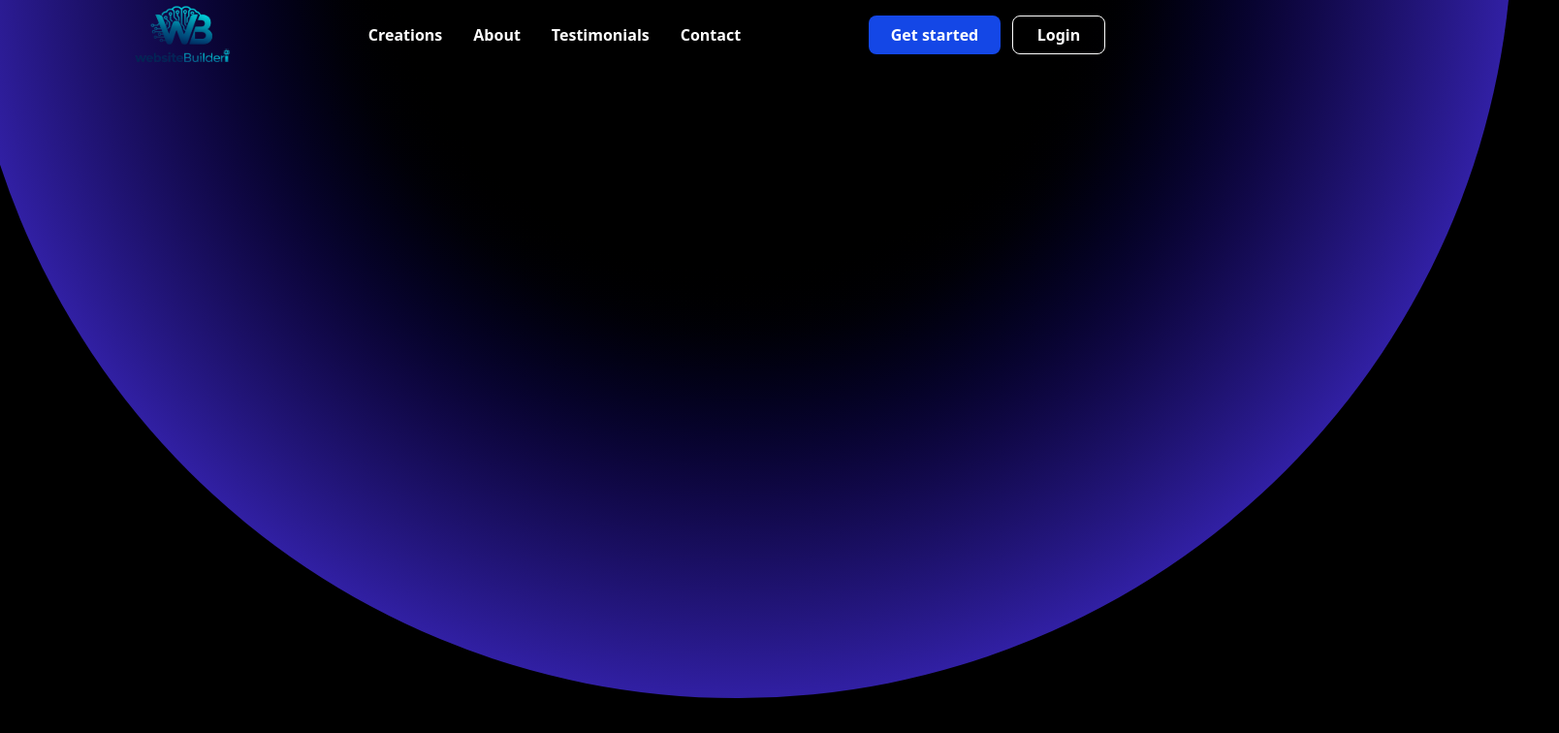
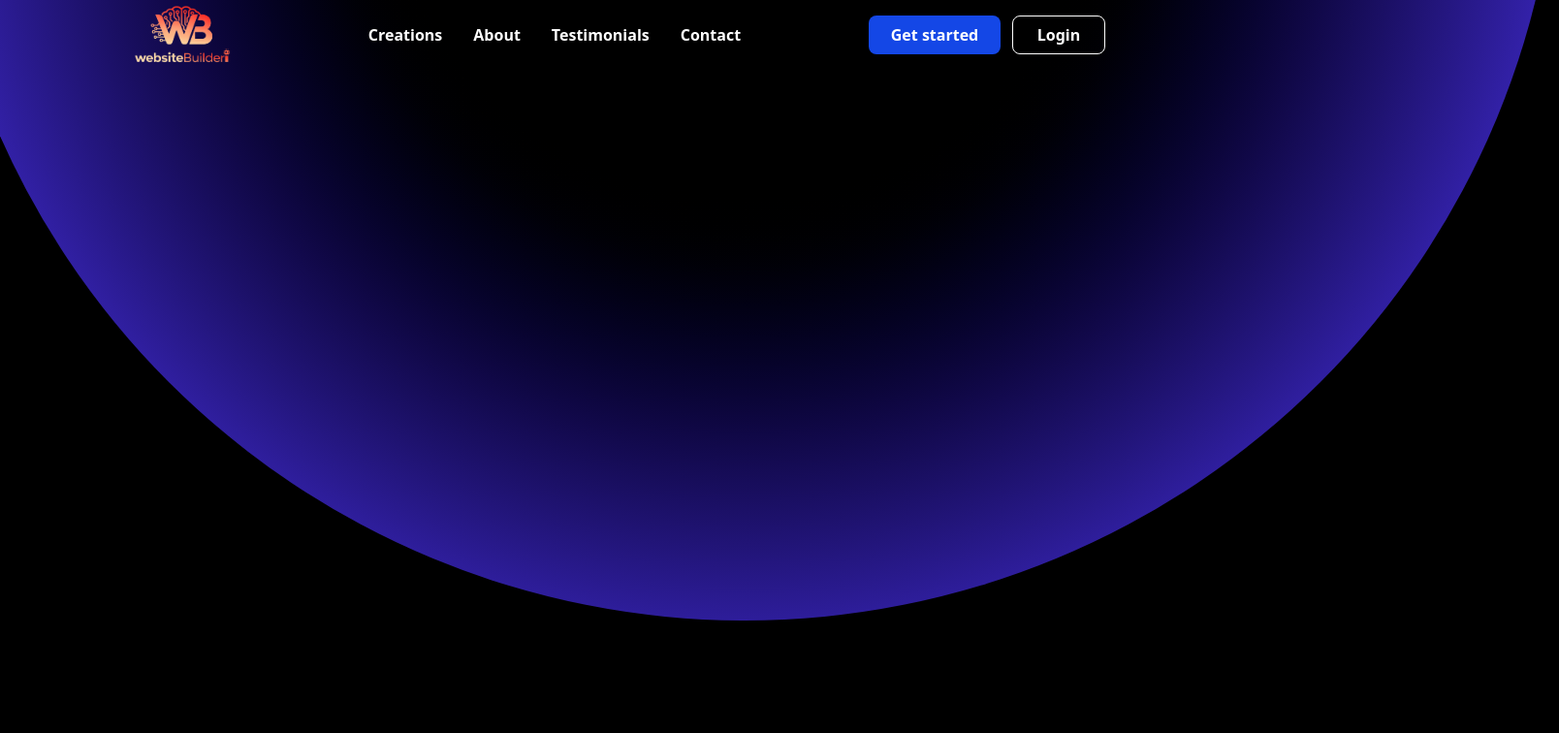
Before and after one commit to Dhruv-Suyal/AI-WebsiteBuilder, a React (Vite) app: page / in a window 1280 px wide. Shown: the top 756 px of the page at 97% size, 1608 px wide, since content can reach past the window. Built offline with nearby package versions, Linux system fonts and the light colour scheme.

Commit message:
Complete the radial gradient

```diff
--- a/src/components/header.tsx
+++ b/src/components/header.tsx
@@ -9,7 +9,7 @@ export function Header(){
         <div className='flex justify-between lg:px-32 px-8 relative z-60 h-full'>
             <div className="Logo w-30 h-full">
                 <a href="/">
-                    <img className=' object-contain w-full h-full' src={logo} alt="" />
+                    <img className=' object-contain w-full h-full invert' src={logo} alt="" />
                 </a>
             </div>
             <div className="hidden Pagelinks lg:flex gap-8 items-center text-white font-semibold">
--- a/src/components/home.tsx
+++ b/src/components/home.tsx
@@ -5,7 +5,7 @@ export function Home(){
         <>
         <title>Home</title>
         <Header/>
-        <div className=" absolute -top-220 -left-10 z-50 h-400 w-400 overflow-x-hidden rounded-b-[1800px] bg-[radial-gradient(circle,var(--color-black)_30%,var(--color-indigo-700)_80%)]"></div>
+        <div className="absolute -top-240 -left-18 z-50 h-400 w-420 overflow-x-hidden rounded-b-[1800px] bg-[radial-gradient(circle,var(--color-black)_30%,var(--color-indigo-700)_80%)]"></div>
         </>
     )
 }
--- a/src/index.css
+++ b/src/index.css
@@ -3,4 +3,7 @@
 
 body{
     background-color:black;
+    margin: 0px;
+    padding: 0px;
+    overflow-x: hidden;
 }
```
